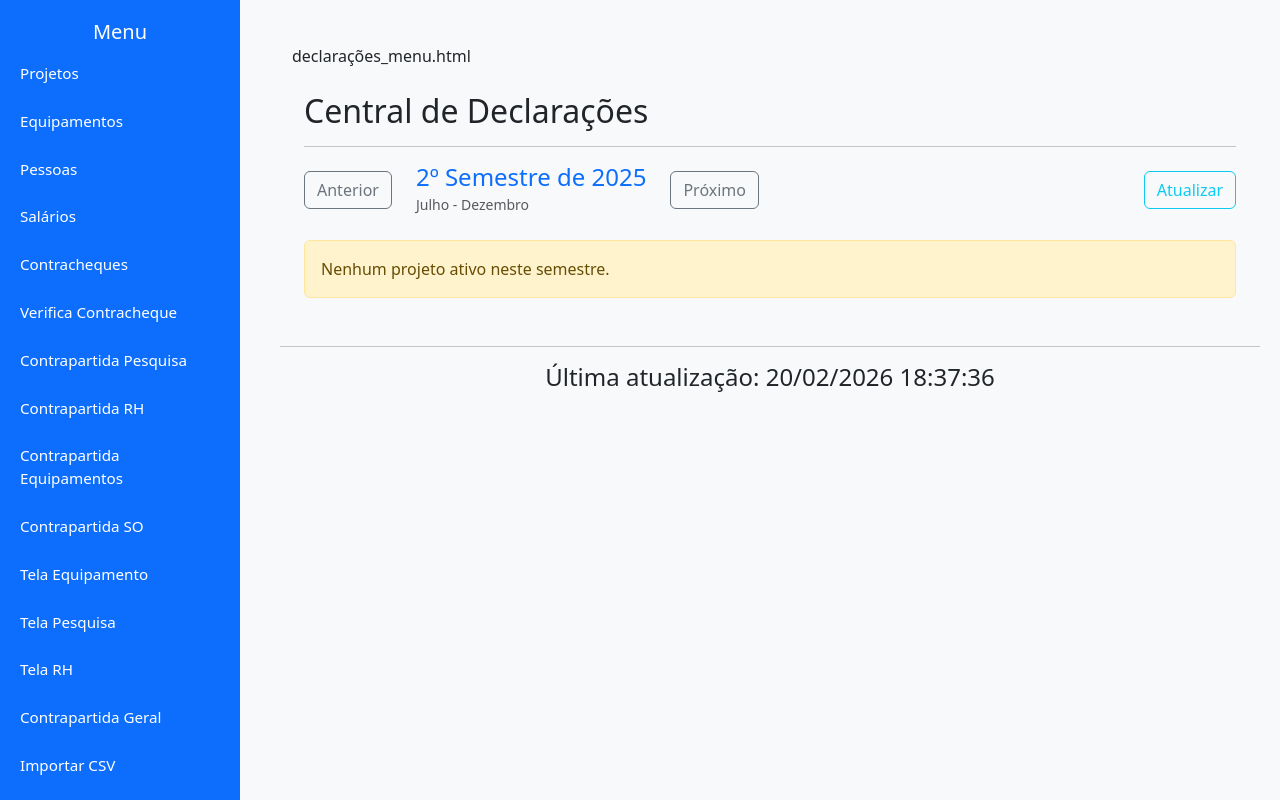
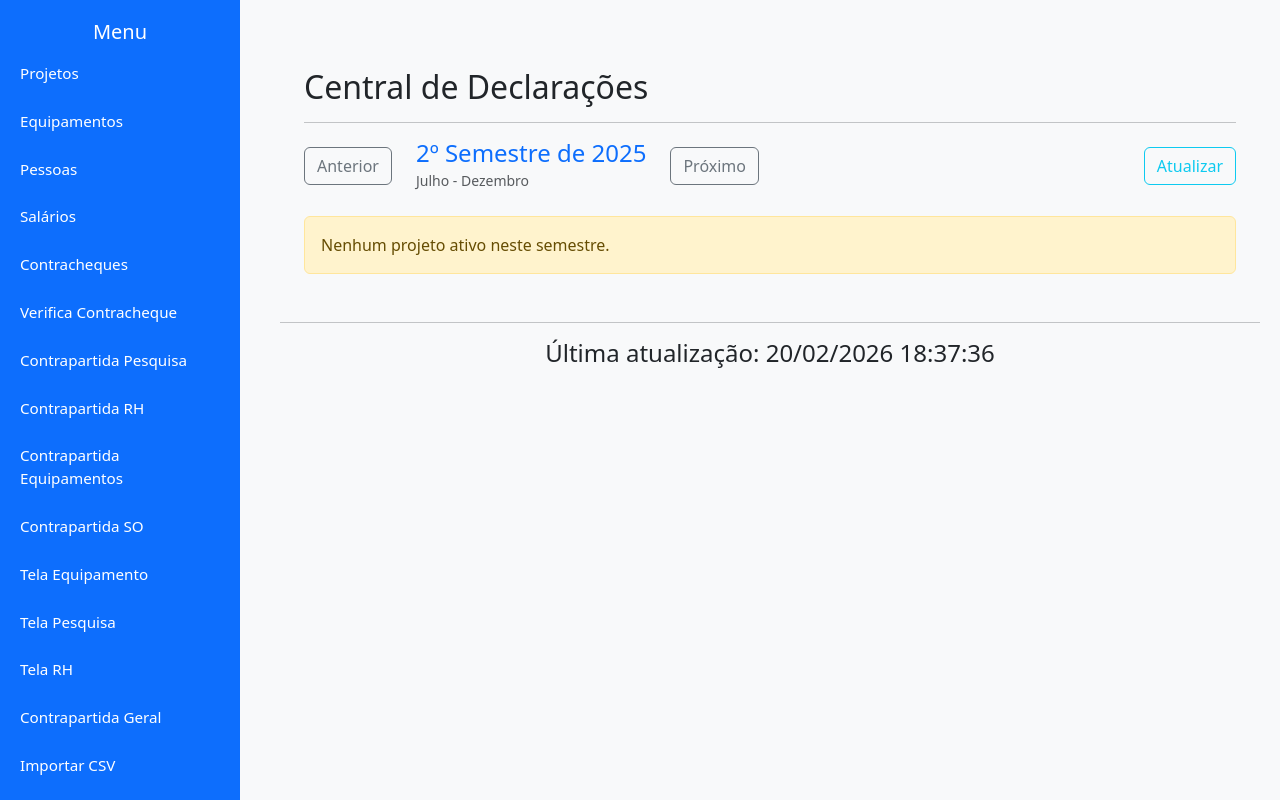
Before and after one commit to rafepe/tcc_bd, a Django app: page /declaracao/ in a window 1280 px wide. Run offline with Django 4.2, Linux system fonts and the light colour scheme; data that the repository does not hold is empty; parts of the project's set-up code (start-up, migrations or seed data) failed here and were passed over; some libraries are stand-ins or nearby versions.

Commit message:
retirando texto declarações_menu.html

```diff
--- a/prestaconta/declaracao/templates/declaracao/declaracoes_menu.html
+++ b/prestaconta/declaracao/templates/declaracao/declaracoes_menu.html
@@ -3,7 +3,6 @@
 {% load dict_extras %}
 
 {% block corpo %}
-<p>declarações_menu.html</p>
 <div class="container mt-4">
     <h2>Central de Declarações</h2>
     <hr>
```
